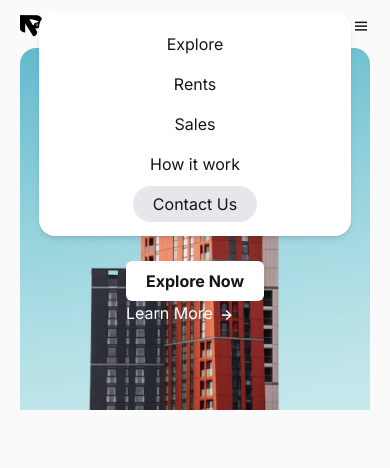
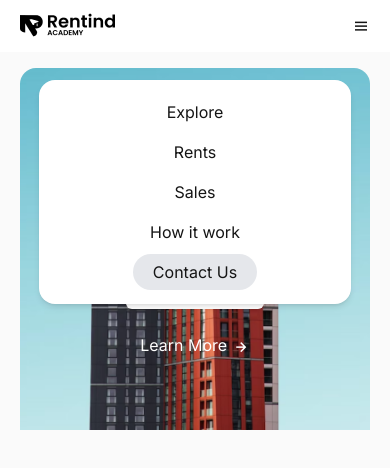
Before and after one commit to msuryaditriputraR/rentind-project, a website: page index.html in a window 390 px wide. Both pictures are taken after a click on the element 361 px from the left and 26 px from the top of the page. Shown: the top 468 px of the page. Drawn offline with nearby package versions, Linux system fonts and the light colour scheme.

Commit message:
fix: home & header  styling

```diff
--- a/assets/js/main.js
+++ b/assets/js/main.js
@@ -5,5 +5,5 @@ const navToggle = document.getElementById("nav-toggle"),
 
 navToggle.addEventListener("click", () => {
     navMenu.classList.toggle("top-[-1000%]");
-    navMenu.classList.toggle("top-14");
+    navMenu.classList.toggle("top-20");
 });
--- a/index.html
+++ b/index.html
@@ -21,7 +21,7 @@
 
 <body class="bg-[#FAFAFA] text-black-mamba">
     <header
-        class="container w-full mx-auto px-5 py-3 flex lg:px-10 lg:py-5 justify-between items-center fixed top-0 z-50">
+        class="container bg-white mx-auto px-5 py-3 flex lg:px-10 lg:py-5 justify-between items-center fixed top-0 z-50">
         <div>
             <img src="assets/img/logo.png" alt="Rentind Academy">
         </div>
@@ -33,7 +33,7 @@
             <i class='bx bx-search'></i>
         </div>
         <nav>
-            <div class="absolute top-[-1000%] left-[50%] translate-x-[-50%] text-center shadow-md w-4/5 p-5 rounded-2xl transition duration-300 ease-in-out md:static md:text-left md:shadow-none md:w-fit md:p-0 md:translate-x-0 z-50 bg-white"
+            <div class="fixed top-[-1000%] transition-all  left-[50%] translate-x-[-50%] text-center shadow-md w-4/5 p-5 rounded-2xl md:static md:text-left md:shadow-none md:w-fit md:p-0 md:translate-x-0 z-50 bg-white"
                 id="nav-menu">
                 <ul class="flex gap-x-8 flex-col gap-y-4 md:flex-row">
                     <li><a href="#">Explore</a></li>
@@ -49,8 +49,8 @@
         </nav>
     </header>
 
-    <main class="mt-12 lg:mt-16">
-        <section class="px-5 lg:h-[90vh]">
+    <main class="mt-12 lg:mt-16 h-[200vh]">
+        <section class="container p-5 lg:h-[90vh]">
             <div class="w-full relative lg:flex items-center lg:h-[100%] justify-center gap-x-40">
                 <div class="lg:relative">
                     <img src="assets/img/explore.png" alt=""
@@ -87,13 +87,13 @@
                         industry. Lorem
                         Ipsum has been
                         the industry's <br> standard dummy text ever since the 1500s.</p>
-                    <div class="flex flex-col lg:flex-row lg:items-center lg:gap-x-6">
+                    <div class="flex flex-col lg:flex-row items-center gap-6">
                         <a href="#"
-                            class="bg-white text-black-mamba lg:bg-black-mamba lg:text-white px-5 py-2 rounded-md font-bold">Explore
+                            class="bg-white text-black-mamba lg:bg-black-mamba lg:text-white px-5 py-2 rounded-md font-bold shadow-sm">Explore
                             Now</a>
                         <a href="#" class="group">Learn
                             More <i
-                                class='bx bx-right-arrow-alt text-lg align-middle transition duration-300 ease-in-out group-hover:translate-x-[5px] '></i></a>
+                                class='bx bx-right-arrow-alt text-lg align-middle transition group-hover:translate-x-[5px] '></i></a>
                     </div>
                 </div>
             </div>
```
Also changed, not shown: assets/css/style.css.
